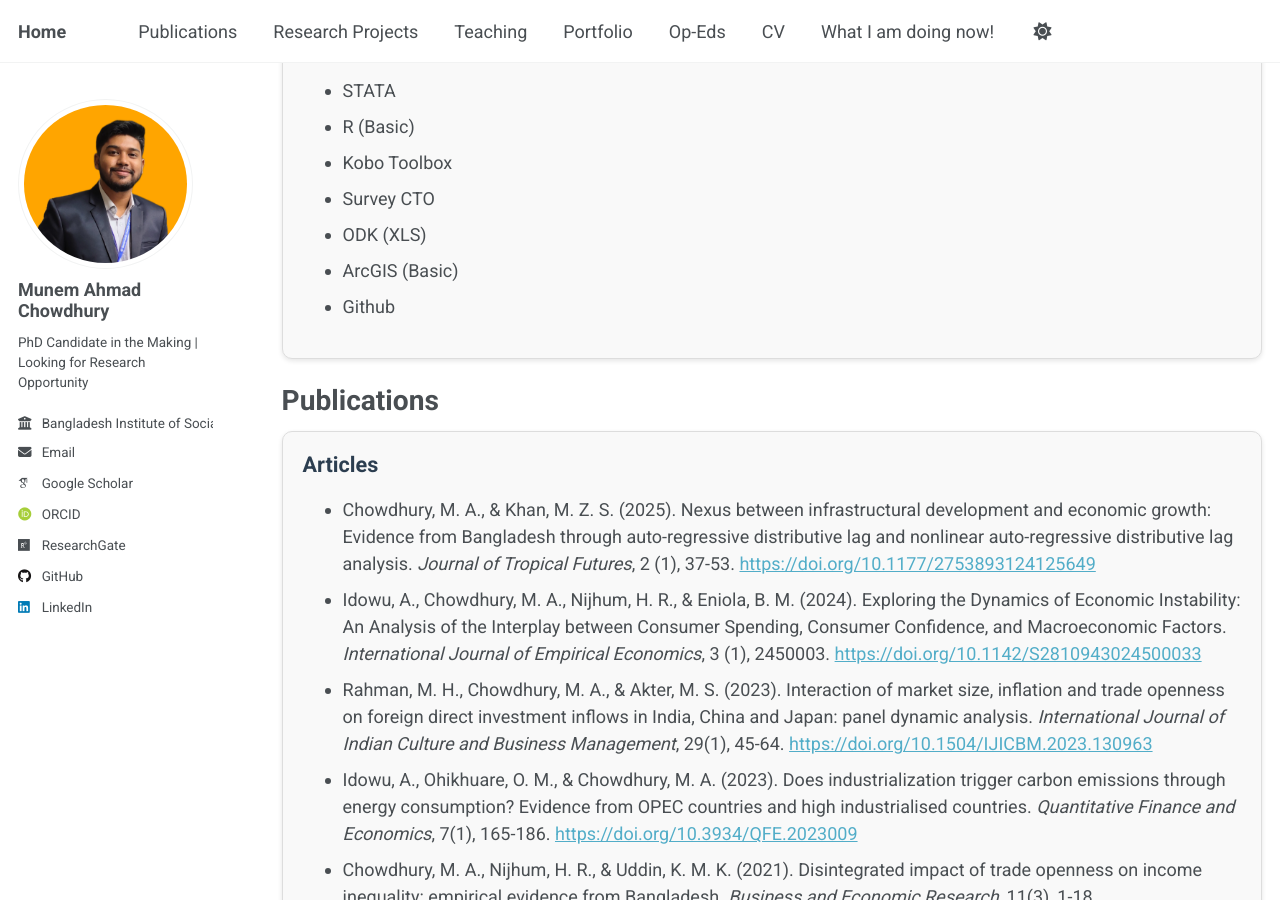
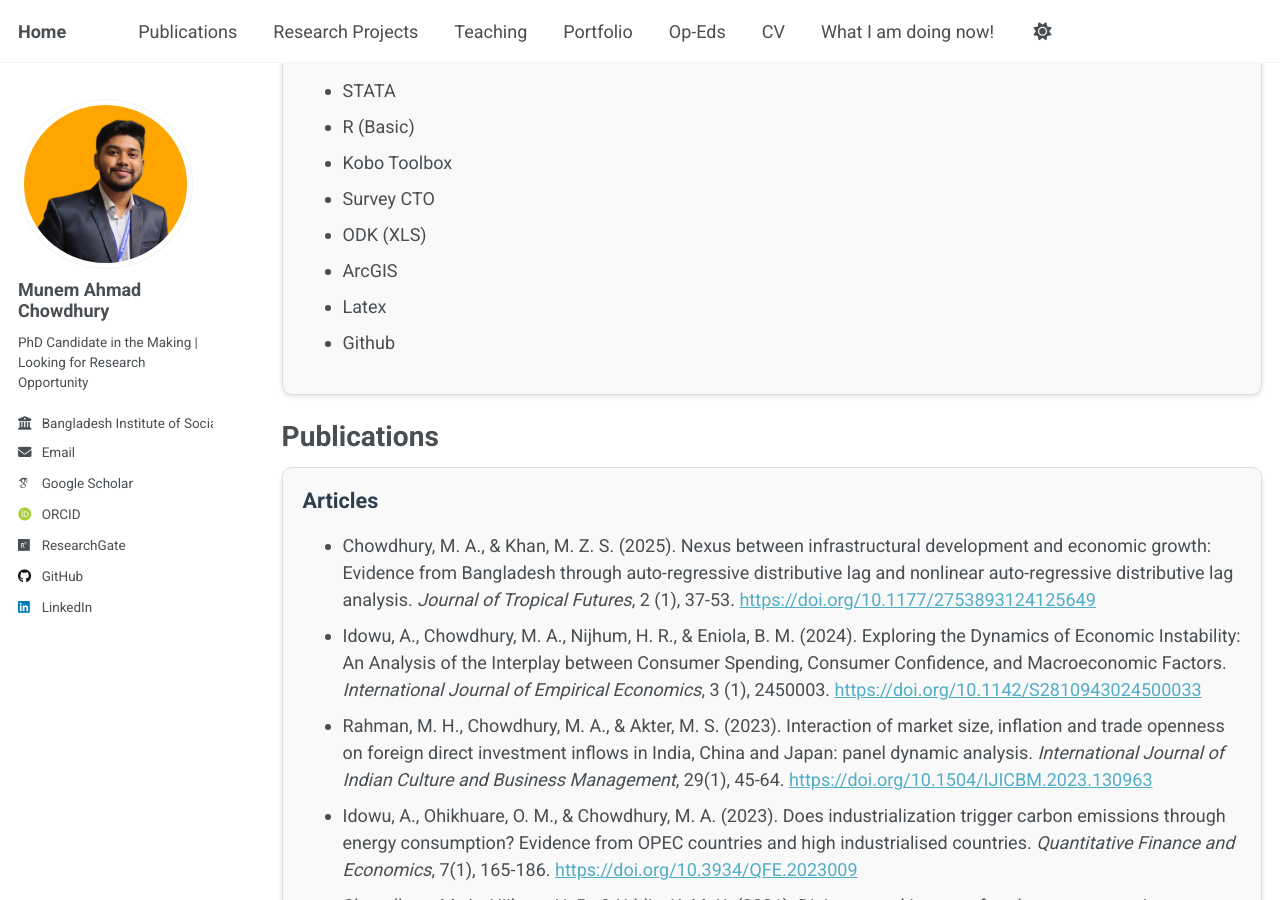
Before and after one commit to munemahmad/munemahmad.github.io, a Jekyll site: the page built from _pages/cv.md, in a window 1280 px wide and 900 px high, scrolled down 1986 px. Built offline with Jekyll 4.4.1, drawn with Linux system fonts in a browser that asks for light colours; some web fonts are replaced; a script that is not in the unit is left out.

Commit message:
Update cv.md

```diff
--- a/_pages/cv.md
+++ b/_pages/cv.md
@@ -202,7 +202,8 @@ Skills
       <li>Kobo Toolbox</li>
       <li>Survey CTO</li>
       <li>ODK (XLS)</li>
-      <li>ArcGIS (Basic)</li>
+      <li>ArcGIS</li>
+      <li>Latex</li>
       <li>Github</li>
        </ul>
   </div>
```
